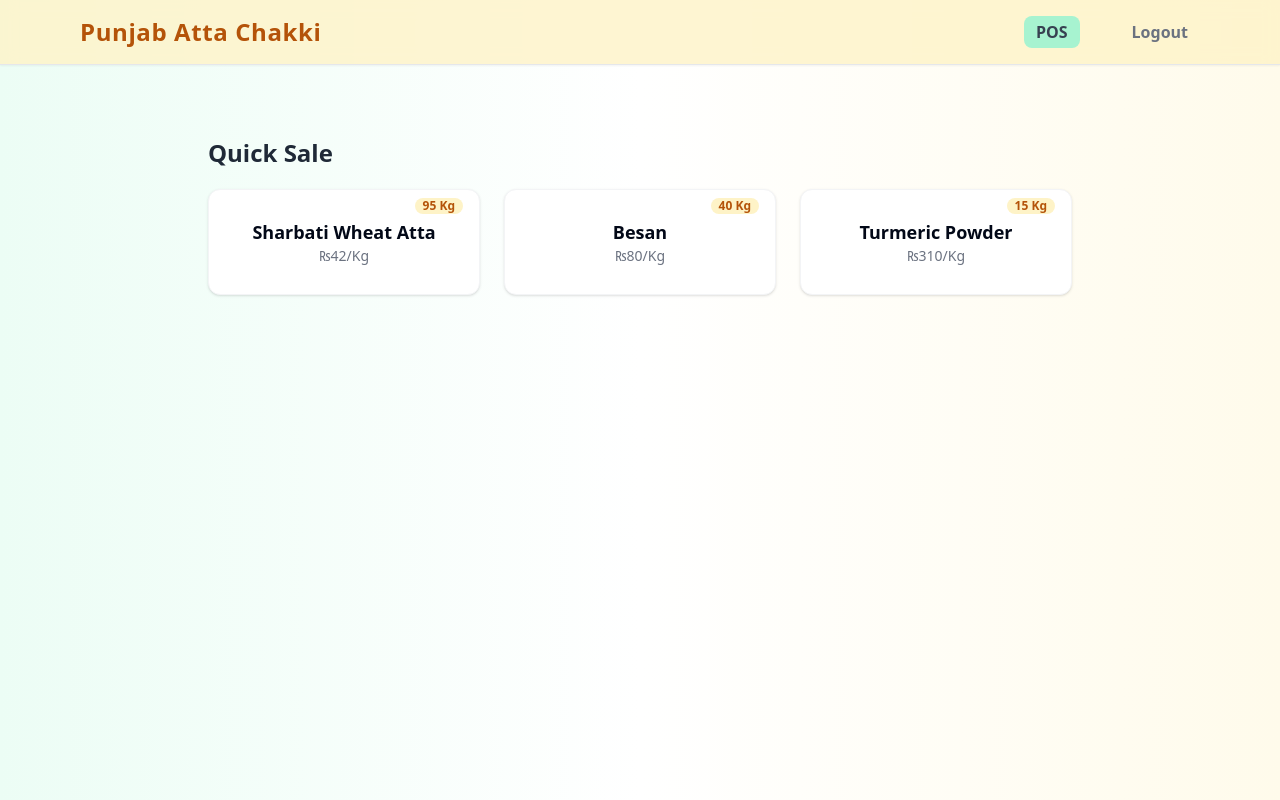
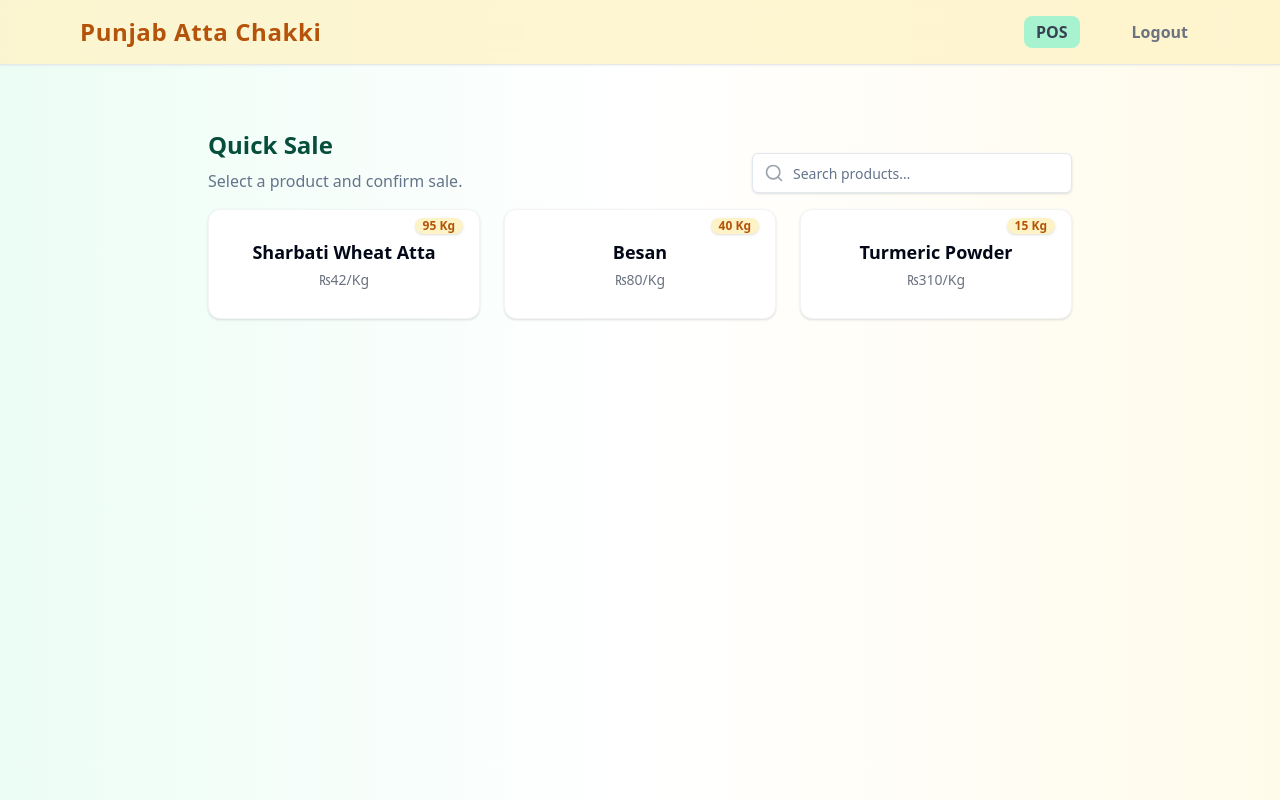
Before and after one commit to armangral/atta-chakki-tracker-app, a React (Vite) app: page /pos in a window 1280 px wide. Built offline with nearby package versions, Linux system fonts and the light colour scheme.

Commit message:
feat: Improve POS layout and add product search
The AI will improve the layout of the Operator POS page and add a product search feature. This will likely involve changes to `src/pages/OperatorPOS.tsx`.

```diff
--- a/src/pages/OperatorPOS.tsx
+++ b/src/pages/OperatorPOS.tsx
@@ -1,6 +1,9 @@
-import { useState } from "react";
+
+import { useState, useMemo } from "react";
 import MainHeader from "@/components/Layout/MainHeader";
 import { toast } from "@/hooks/use-toast";
+import { Input } from "@/components/ui/input";
+import { Search } from "lucide-react";
 
 const MOCK_PRODUCTS = [
   { id: 1, name: "Sharbati Wheat Atta", price: 42, stock: 95, unit: "Kg" },
@@ -12,7 +15,10 @@ export default function OperatorPOS() {
   const [products, setProducts] = useState(MOCK_PRODUCTS);
   const [selected, setSelected] = useState<number | null>(null);
   const [quantity, setQuantity] = useState<string>("");
-  const [sales, setSales] = useState<{ productId: number; productName: string; quantity: number; total: number; date: string }[]>([]);
+  const [sales, setSales] = useState<
+    { productId: number; productName: string; quantity: number; total: number; date: string }[]
+  >([]);
+  const [search, setSearch] = useState("");
 
   const handleProductClick = (id: number) => {
     setSelected(id);
@@ -24,50 +30,114 @@ export default function OperatorPOS() {
     if (!prod) return;
     const qtyNum = parseFloat(quantity);
     if (!qtyNum || qtyNum <= 0) {
-      toast({ title: "Invalid Quantity", description: "Please enter a valid quantity.", });
+      toast({
+        title: "Invalid Quantity",
+        description: "Please enter a valid quantity.",
+      });
       return;
     }
     if (qtyNum > prod.stock) {
-      toast({ title: "Insufficient Stock", description: "Not enough stock for this sale." });
+      toast({
+        title: "Insufficient Stock",
+        description: "Not enough stock for this sale.",
+      });
       return;
     }
-    // Deduct stock
     setProducts((prev) =>
       prev.map((p) =>
         p.id === prod.id ? { ...p, stock: p.stock - qtyNum } : p
       )
     );
     setSales([
-      { productId: prod.id, productName: prod.name, quantity: qtyNum, total: qtyNum * prod.price, date: new Date().toLocaleString() },
+      {
+        productId: prod.id,
+        productName: prod.name,
+        quantity: qtyNum,
+        total: qtyNum * prod.price,
+        date: new Date().toLocaleString(),
+      },
       ...sales,
     ]);
     setSelected(null);
     setQuantity("");
-    toast({ title: "Sale recorded!", description: `${prod.name}: ${qtyNum}${prod.unit} sold.` });
+    toast({
+      title: "Sale recorded!",
+      description: `${prod.name}: ${qtyNum}${prod.unit} sold.`,
+    });
   };
 
+  // Memoized product filtering for the search bar
+  const filteredProducts = useMemo(() => {
+    if (!search.trim()) return products;
+    return products.filter((prod) =>
+      prod.name.toLowerCase().includes(search.trim().toLowerCase())
+    );
+  }, [search, products]);
+
   return (
-    <div className="min-h-screen bg-gradient-to-r from-emerald-50 via-white to-amber-50 pb-20">
+    <div className="min-h-screen bg-gradient-to-r from-emerald-50 via-white to-amber-50 pb-20 flex flex-col">
       <MainHeader userRole="operator" />
-      <div className="max-w-4xl mx-auto px-4 pt-10">
-        <div className="mb-5 text-2xl font-bold text-gray-800">Quick Sale</div>
-        <div className="grid grid-cols-1 md:grid-cols-3 gap-6 mb-8">
-          {products.map((prod) => (
+      <div className="w-full max-w-4xl mx-auto px-4 pt-8 flex-1 flex flex-col">
+        {/* Header, search, and layout */}
+        <div className="flex flex-col md:flex-row md:items-end mb-4 gap-4">
+          <div className="flex-1">
+            <h1 className="text-2xl font-bold text-emerald-900 mb-2">Quick Sale</h1>
+            <div className="text-muted-foreground text-base">
+              Select a product and confirm sale.
+            </div>
+          </div>
+          {/* Product search bar */}
+          <div className="w-full md:w-80">
+            <div className="relative">
+              <Input
+                value={search}
+                onChange={(e) => setSearch(e.target.value)}
+                placeholder="Search products…"
+                className="pl-10 pr-3 bg-white shadow border focus:ring-emerald-400 focus:border-emerald-500"
+                autoComplete="off"
+              />
+              <Search
+                className="absolute left-3 top-1/2 -translate-y-1/2 text-gray-400"
+                size={20}
+              />
+            </div>
+          </div>
+        </div>
+
+        {/* Product grid */}
+        <div className="grid grid-cols-1 xs:grid-cols-2 md:grid-cols-3 gap-6 mb-8 animate-fade-in">
+          {filteredProducts.length === 0 ? (
+            <div className="col-span-full text-center text-lg text-gray-400 py-10">
+              No matching products found.
+            </div>
+          ) : (
+            filteredProducts.map((prod) => (
               <button
                 key={prod.id}
-              className={`rounded-xl shadow border border-gray-100 bg-white hover:bg-emerald-50 flex flex-col items-center py-7 px-3 font-semibold text-lg relative ${selected === prod.id ? "ring-2 ring-emerald-500" : ""}`}
+                className={
+                  `rounded-xl shadow hover-scale border border-gray-100 bg-white hover:bg-emerald-50 flex flex-col items-center justify-center py-7 px-3 font-semibold text-lg relative group transition-all duration-150
+                  ${selected === prod.id ? "ring-2 ring-emerald-500 bg-emerald-50" : ""}`
+                }
                 onClick={() => handleProductClick(prod.id)}
+                tabIndex={0}
               >
-              {prod.name}
-              <span className="block text-sm text-gray-500 font-normal">{`₨${prod.price}/${prod.unit}`}</span>
-              <span className="absolute top-2 right-4 text-xs bg-amber-100 text-amber-700 rounded-full px-2">{prod.stock} {prod.unit}</span>
+                <span className="group-hover:text-emerald-700">{prod.name}</span>
+                <span className="block mt-1 text-sm text-gray-500 font-normal">{`₨${prod.price}/${prod.unit}`}</span>
+                <span className="absolute top-2 right-4 text-xs bg-amber-100 text-amber-700 rounded-full px-2 font-semibold shadow">
+                  {prod.stock} {prod.unit}
+                </span>
               </button>
-          ))}
+            ))
+          )}
         </div>
+
+        {/* Selected and quantity */}
         {selected && (
-          <div className="my-6 flex flex-col md:flex-row md:items-center gap-4 border rounded-lg p-6 bg-white shadow">
-            <div className="font-semibold text-lg flex-1">Enter Quantity:</div>
-            <input
+          <div className="my-6 flex flex-col md:flex-row md:items-center gap-4 border rounded-lg p-6 bg-white shadow animate-fade-in">
+            <div className="font-semibold text-lg flex-1">
+              {products.find((p) => p.id === selected)?.name}
+            </div>
+            <Input
               className="border-gray-300 rounded px-4 py-2 w-24 text-lg font-semibold focus:ring-amber-500"
               type="number"
               autoFocus
@@ -79,20 +149,25 @@ export default function OperatorPOS() {
             />
             <button
               onClick={handleConfirm}
-              className="ml-4 px-6 py-2 rounded-lg bg-emerald-600 text-white font-bold text-lg hover:bg-emerald-700 transition"
-            >Confirm Sale</button>
+              className="ml-0 md:ml-4 px-6 py-2 rounded-lg bg-emerald-600 text-white font-bold text-lg hover:bg-emerald-700 transition-shadow"
+            >
+              Confirm Sale
+            </button>
           </div>
         )}
+
+        {/* Sales log table */}
         {sales.length > 0 && (
-          <div className="mt-12">
+          <div className="mt-12 animate-fade-in">
             <div className="text-lg font-semibold mb-2">Today's Sales (This device)</div>
-            <table className="w-full border rounded-md overflow-hidden bg-white">
+            <div className="w-full overflow-x-auto">
+              <table className="w-full border rounded-md overflow-hidden bg-white text-sm">
                 <thead className="bg-emerald-50">
                   <tr>
-                  <th className="px-3 py-2 text-left font-semibold text-gray-700 text-sm">Time</th>
-                  <th className="px-3 py-2 text-left font-semibold text-gray-700 text-sm">Product</th>
-                  <th className="px-3 py-2 text-right font-semibold text-gray-700 text-sm">Qty</th>
-                  <th className="px-3 py-2 text-right font-semibold text-gray-700 text-sm">Total</th>
+                    <th className="px-3 py-2 text-left font-semibold text-gray-700 text-xs">Time</th>
+                    <th className="px-3 py-2 text-left font-semibold text-gray-700 text-xs">Product</th>
+                    <th className="px-3 py-2 text-right font-semibold text-gray-700 text-xs">Qty</th>
+                    <th className="px-3 py-2 text-right font-semibold text-gray-700 text-xs">Total</th>
                   </tr>
                 </thead>
                 <tbody>
@@ -106,6 +181,7 @@ export default function OperatorPOS() {
                   ))}
                 </tbody>
               </table>
+            </div>
             <div className="text-emerald-600 mt-2">
               <span className="font-bold">Total: ₨{sales.reduce((a, s) => a + s.total, 0)}</span>
             </div>
```
Lines whose indentation alone changed are shown as unchanged.
